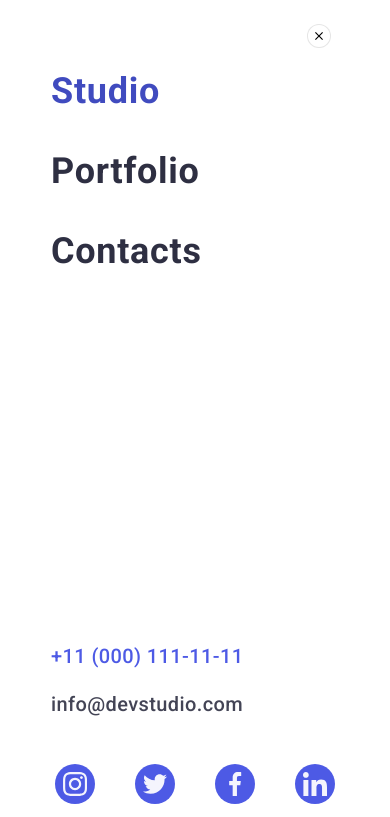
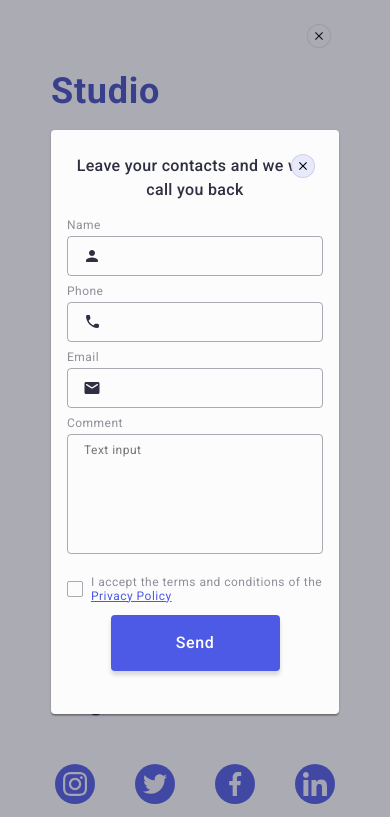
Before and after one commit to Marina4224/goit-markup-hw-06, a plain HTML site: page index.html in a window 390 px wide. Shown: the top 817 px of the page. Drawn offline with nearby package versions, Linux system fonts and the light colour scheme.

Commit message:
add dz6 finish

```diff
--- a/css/styles.css
+++ b/css/styles.css
@@ -923,6 +923,186 @@ button {
     background-color: #404bbf;
   }
 }
+.backdrop {
+  position: fixed;
+  top: 0;
+  left: 0;
+  width: 100%;
+  height: 100%;
+  background-color: rgba(46, 47, 66, 0.4);
+
+  opacity: 0;
+  visibility: hidden;
+  pointer-events: none;
+  transition: opacity 250ms cubic-bezier(0.4, 0, 0.2, 1),
+    visibility 250ms cubic-bezier(0.4, 0, 0.2, 1);
+}
+.backdrop.is-open {
+  opacity: 1;
+  visibility: visible;
+  pointer-events: auto;
+}
+.modal {
+  padding: 24px 16px;
+  position: absolute;
+  top: 50%;
+  left: 50%;
+  width: 288px;
+  border-radius: 4px;
+  min-height: 584px;
+  box-shadow: 0 1px 1px 0 rgba(0, 0, 0, 0.14), 0 1px 3px 0 rgba(0, 0, 0, 0.12),
+    0 2px 1px 0 rgba(0, 0, 0, 0.2);
+  background-color: #fcfcfc;
+  transform: translate(-50%, -50%);
+  transition: transform 250ms cubic-bezier(0.4, 0, 0.2, 1);
+}
+.backdrop:not(.is-open) .modal {
+  transform: translate(-50%, -50%) scale(1.5);
+}
+.modal-button {
+  display: flex;
+  justify-content: center;
+  align-items: center;
+  border-radius: 50%;
+  background-color: #e7e9fc;
+  border: 1px solid rgba(0, 0, 0, 0.1);
+  width: 24px;
+  height: 24px;
+  position: absolute;
+  top: 24px;
+  right: 24px;
+  padding: 0;
+  transition: background-color 250ms cubic-bezier(0.4, 0, 0.2, 1),
+    border 250ms cubic-bezier(0.4, 0, 0.2, 1);
+}
+
+.button-close-icon {
+  display: flex;
+  margin: 0 auto;
+  transition: fill 250ms cubic-bezier(0.4, 0, 0.2, 1);
+}
+
+.modal-container-block {
+  margin-bottom: 8px;
+}
+
+.modal-block-label {
+  font-weight: 400;
+  font-size: 12px;
+  line-height: 1.17;
+  letter-spacing: 0.04em;
+  color: #8e8f99;
+  display: block;
+  margin-bottom: 4px;
+}
+
+.modal-form-input-cont {
+  position: relative;
+}
+.modal-input {
+  border: 1px solid rgba(46, 47, 66, 0.4);
+  background-color: transparent;
+  border-radius: 4px;
+  width: 100%;
+  height: 40px;
+  padding-left: 38px;
+  outline: transparent;
+  transition: border-color 250ms cubic-bezier(0.4, 0, 0.2, 1);
+}
+
+.button-modal-div {
+  fill: #2e2f42;
+  position: absolute;
+  top: 50%;
+  left: 16px;
+  transform: translateY(-50%);
+  transition: fill 250ms cubic-bezier(0.4, 0, 0.2, 1);
+}
+.modal-input:focus + .button-modal-div {
+  fill: #4d5ae5;
+}
+
+.modal-title {
+  font-weight: 500;
+  line-height: 1.5;
+  letter-spacing: 0.02em;
+  text-align: center;
+  color: #2e2f42;
+  margin-bottom: 16px;
+}
+.modal-form-texteria {
+  margin-bottom: 16px;
+}
+.modal-input-checkbox,
+.texteria {
+  font-weight: 400;
+  font-size: 12px;
+  letter-spacing: 0.04em;
+  color: rgba(46, 47, 66, 0.4);
+}
+.texteria {
+  width: 100%;
+  min-height: 120px;
+  border: 1px solid rgba(46, 47, 66, 0.4);
+  border-radius: 4px;
+  padding: 8px 16px;
+  line-height: 1.17;
+  resize: none;
+  background-color: transparent;
+  outline: transparent;
+  transition: border-color 250ms cubic-bezier(0.4, 0, 0.2, 1);
+}
+
+.modal-form-checkbox {
+  margin-bottom: 24px;
+  border-radius: 4px;
+  width: 360px;
+  height: 16px;
+}
+.checkbox {
+  margin-right: 8px;
+}
+.custom-checkbox {
+  border-radius: 2px;
+  border: 1px solid rgba(46, 47, 66, 0.4);
+  width: 16px;
+  height: 16px;
+
+  display: inline-flex;
+  justify-content: center;
+  align-items: center;
+  flex-shrink: 0;
+  margin-right: 8px;
+  fill: transparent;
+  transition: background-color 250ms cubic-bezier(0.4, 0, 0.2, 1),
+    border 250ms cubic-bezier(0.4, 0, 0.2, 1),
+    fill 250ms cubic-bezier(0.4, 0, 0.2, 1);
+}
+.checkbox:checked + .label-checkbox .custom-checkbox {
+  background-color: #404bbf;
+  border: transparent;
+  fill: #f4f4fd;
+}
+.label-checkbox {
+  cursor: pointer;
+  font-weight: 400;
+  line-height: 1.17;
+  font-size: 12px;
+  letter-spacing: 0.04em;
+  color: #8e8f99;
+}
+@media screen and (max-width: 767px) {
+  .label-checkbox {
+    display: flex;
+    align-items: center;
+    width: 256px;
+  }
+}
+.label-checkbox a {
+  text-decoration: underline;
+  color: #4d5ae5;
+}
+
 @media screen and (min-width: 768px) {
   .backdrop {
     position: fixed;
--- a/index.html
+++ b/index.html
@@ -785,8 +785,10 @@
               ><span class="custom-checkbox"
                 ><svg class="" width="10" height="8">
                   <use href="./images/icons.svg#icon-check"></use></svg></span
-              >I accept the terms and conditions of the
-              <a class="link-checkbox" href="">Privacy Policy</a>
+              ><span
+                >I accept the terms and conditions of the
+                <a class="link-checkbox" href="">Privacy Policy</a>
+              </span>
             </label>
           </div>
           <button class="hero-btn" type="submit">Send</button>
```
